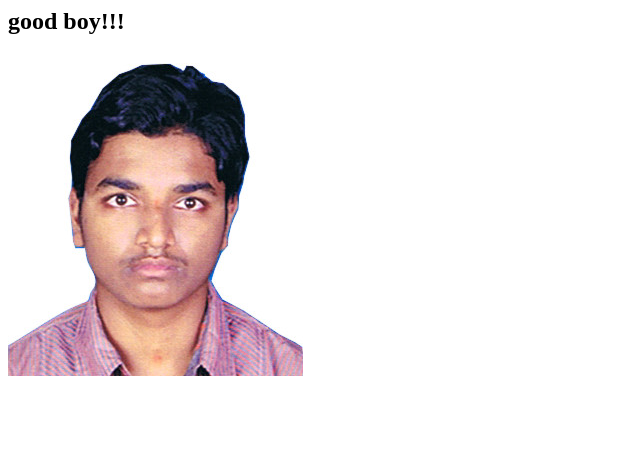
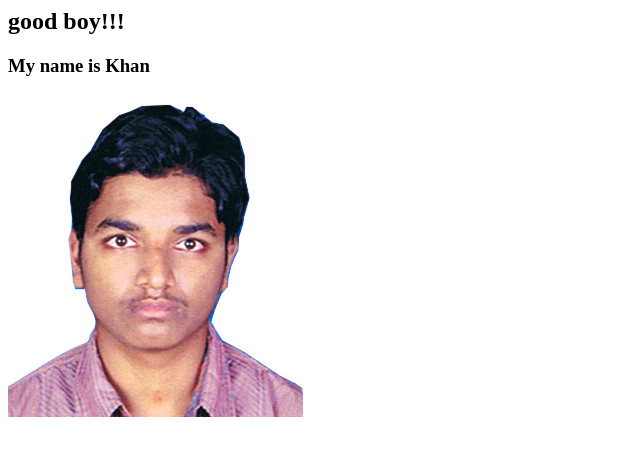
Before and after one commit to dineshramevana/webprog, a plain HTML site: page index.html in a window 1280 px wide. Shown: the whole page, without its empty margins (0-640 px from the left). Drawn offline with Linux system fonts and the light colour scheme; files whose address does not match are found by name.

Commit message:
Update index.html

```diff
--- a/index.html
+++ b/index.html
@@ -1,4 +1,5 @@
 <html>
 <body><h2>good boy!!!</h2>
+<h3> My name is Khan</h3>
 <img src="images/EvanaDineshRam.jpg" alt ="hi"></body>
 </html>
```
